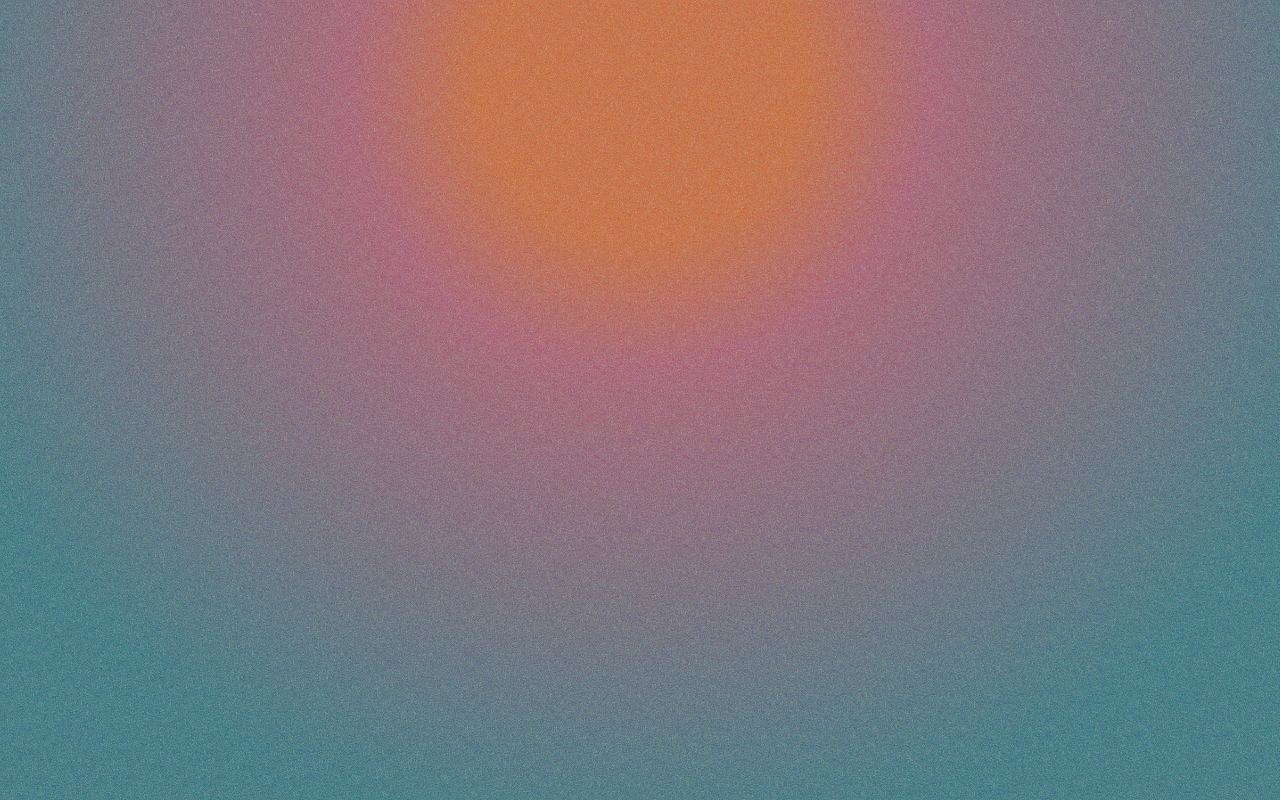
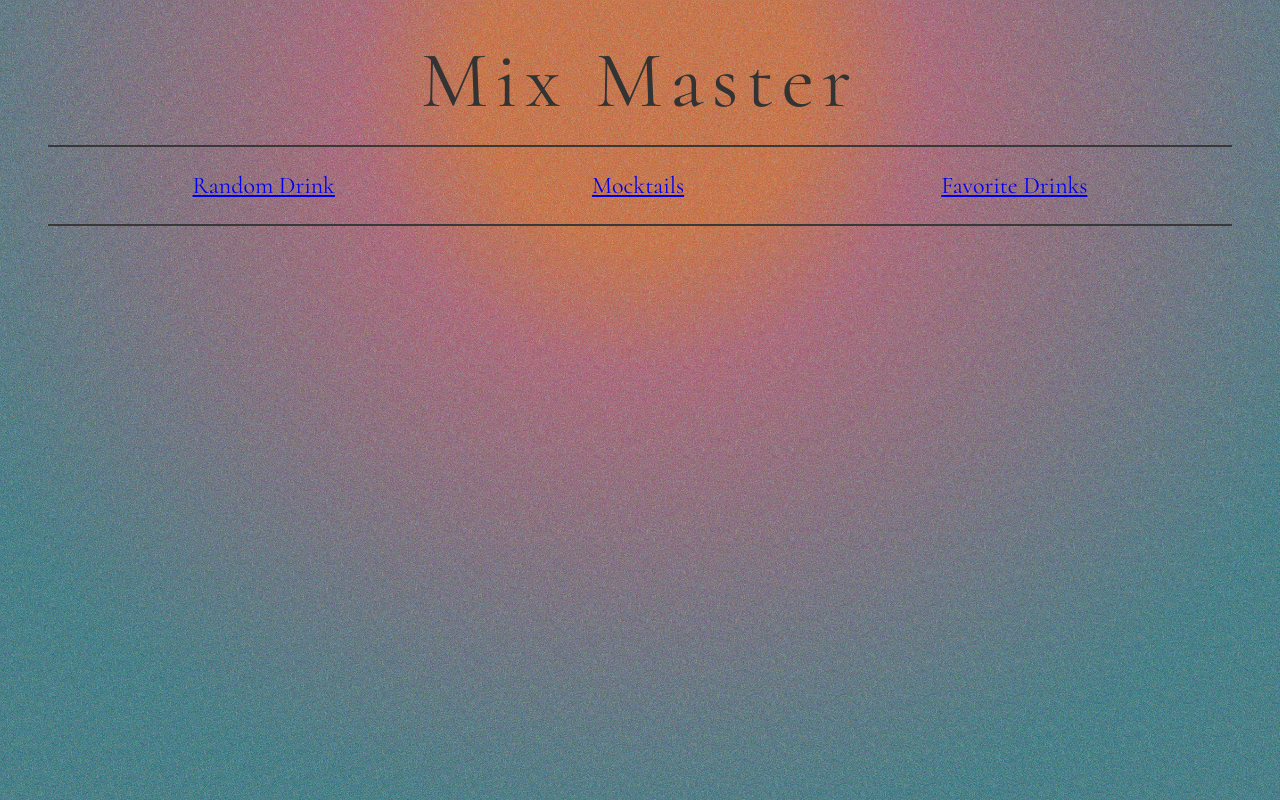
Before and after one commit to lalonggone/mix-master, a React (Create React App) app: page /cocktails in a window 1280 px wide. Before the commit this address had no page. Built offline with nearby package versions, Linux system fonts and the light colour scheme.

Commit message:
Clean up files and rename navlinks

```diff
--- a/src/components/App/App.js
+++ b/src/components/App/App.js
@@ -2,7 +2,6 @@ import './App.css';
 import mixedDrinkRecipes from '../../mock-data'
 import HomePage from '../HomePage/HomePage';
 import AllDrinksGrid from '../AllDrinksGrid/AllDrinksGrid';
-// import NaDrinksGrid from '../NaDrinksGrid/NaDrinksGrid';
 import FavoriteDrinksGrid from '../FavoriteDrinksGrid/FavoriteDrinksGrid';
 import React, { useState, useEffect } from 'react'
 // import RandomDrink from '../RandomDrink/RandomDrink';
@@ -31,9 +30,9 @@ function App() {
       <BrowserRouter>
         <Routes>
           <Route path="/" element={<HomePage chooseRecipes={chooseRecipes} drinkType={drinkType} setDrinkType={setDrinkType} findRecipes={findRecipes} />} />
-          <Route path="/all" element={<AllDrinksGrid recipes={chosenRecipes} setDrinkType={setDrinkType} />} />
-          <Route path="/na" element={<AllDrinksGrid recipes={chosenRecipes} setDrinkType={setDrinkType} />} />
-          <Route path="/favorites" element={<FavoriteDrinksGrid setDrinkType={setDrinkType}/>} />
+          <Route path="/cocktails" element={<AllDrinksGrid recipes={chosenRecipes} setDrinkType={setDrinkType} />} />
+          <Route path="/mocktails" element={<AllDrinksGrid recipes={chosenRecipes} setDrinkType={setDrinkType} />} />
+          <Route path="/favorites" element={<FavoriteDrinksGrid setDrinkType={setDrinkType} />} />
           {/* <Route path="/random" element={<RandomDrink />} /> */}
           {/* <Route path="/drink/:id" element={<DrinkDetails />} /> */}
           {/* <Route path="*" element={<NotFound />} /> */}
--- a/src/components/HomePage/HomePage.js
+++ b/src/components/HomePage/HomePage.js
@@ -1,19 +1,17 @@
 import React from 'react'
-import { useEffect } from 'react'
 import { useNavigate } from 'react-router-dom'
-import mixedDrinkRecipes from '../../mock-data'
 import './HomePage.css'
 
-function HomePage({drinkType, setDrinkType, findRecipes}) {
+function HomePage({ drinkType, setDrinkType, findRecipes }) {
 
   const navigate = useNavigate()
 
   const handleChoice = (choice) => {
     if (choice === 'true') {
-      navigate('/all')
+      navigate('/cocktails')
       findRecipes()
     } else if (choice === 'false') {
-      navigate('/na')
+      navigate('/mocktails')
       findRecipes()
     }
   }
@@ -28,16 +26,16 @@ function HomePage({drinkType, setDrinkType, findRecipes}) {
         <h1 className="quiz-title">Do you prefer...</h1>
         <div className="radio-container">
           <label className="radio">
-              Alcoholic beverages
+            Alcoholic beverages
             <input
               type="radio"
               name="drinkType"
               value="true"
               onChange={(e) => setDrinkType(e.target.value)}
-              />
+            />
           </label>
           <label className="radio">
-              NA beverages
+            NA beverages
             <input
               type="radio"
               name="drinkType"
--- a/src/components/NavBar/NavBar.js
+++ b/src/components/NavBar/NavBar.js
@@ -1,12 +1,11 @@
 import React, { useState } from 'react'
 import { Link, useLocation } from 'react-router-dom'
-
 import './NavBar.css'
 
 function NavBar({ setDrinkType }) {
   const location = useLocation()
 
-  const initialShowAllDrinks = location.pathname === '/all'
+  const initialShowAllDrinks = location.pathname === '/cocktails'
   const [showAllDrinks, setShowAllDrinks] = useState(initialShowAllDrinks)
 
   const toggleDrinks = () => {
@@ -27,8 +26,8 @@ function NavBar({ setDrinkType }) {
             <Link to="/random">Random Drink</Link>
           </li>
           <li className="nav-item" onClick={toggleDrinks}>
-            <Link to={showAllDrinks ? '/na' : '/all'}>
-              {showAllDrinks ? 'NA Drinks' : 'All Drinks'}
+            <Link to={showAllDrinks ? '/mocktails' : '/cocktails'}>
+              {showAllDrinks ? 'Mocktails' : 'Cocktails'}
             </Link>
           </li>
           <li className="nav-item">
```
Also changed, not shown: src/components/NaDrinksGrid/NaDrinksGrid.js (deleted, +0 -29 lines), src/components/NaDrinksGrid/NaDrinksGrid.css (deleted).
